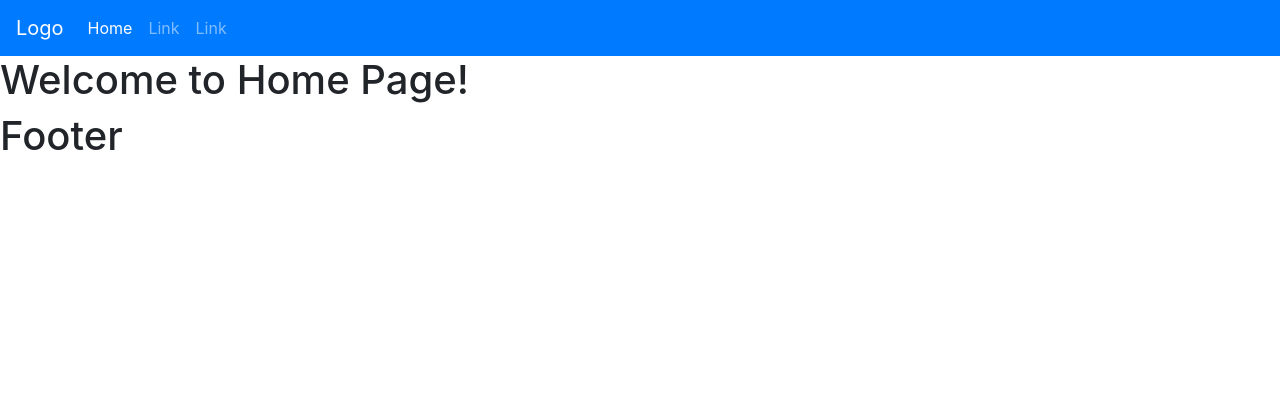
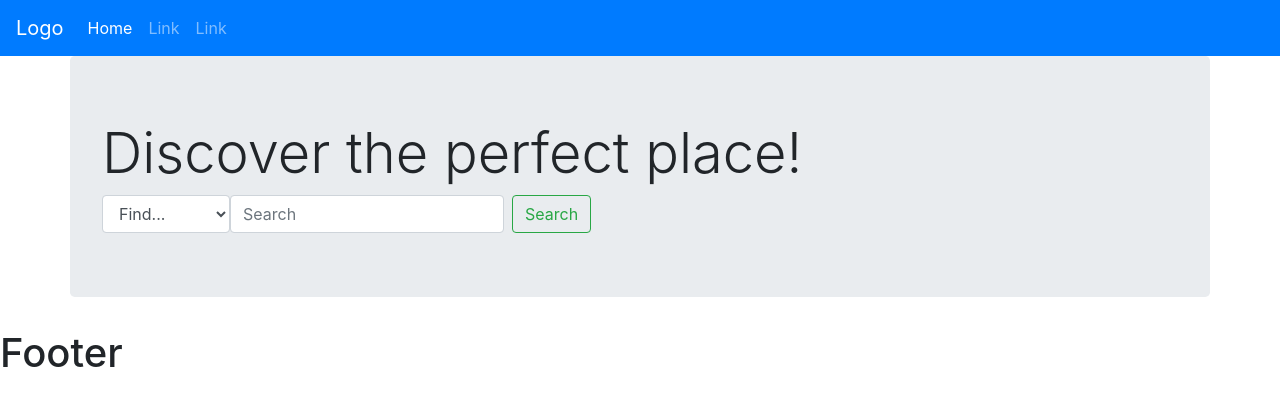
Before and after one commit to coatceatl/node_react_mongo_location, a React app: page / in a window 1280 px wide. Shown: the top 406 px of the page. Built offline with nearby package versions, Linux system fonts and the light colour scheme; no server answers; what react-google-maps would draw is missing.

Commit message:
changed component HomePage(added jumbotron and search)

```diff
--- a/src/components/HomePage.jsx
+++ b/src/components/HomePage.jsx
@@ -3,7 +3,23 @@ import React, { Component } from 'react';
 class HomePage extends Component {
   render() {
     return (
-      <h1>Welcome to Home Page!</h1>
+      <div className='jumbotron container'>
+        <h1 className='display-4'>Discover the perfect place!</h1>
+        <form className="form-inline my-2 my-lg-0">
+          <div className="form-group">
+            <label for="menuItem"></label>
+            <select className="form-control" id="menuItem">
+              <option>Find...</option>
+              <option>Top</option>
+              <option>Cofee</option>
+              <option>Breacfast</option>
+              <option>Restaurant</option>
+            </select>
+          </div>
+          <input className="form-control mr-sm-2" type="search" placeholder="Search" aria-label="Search" />
+          <button className="btn btn-outline-success my-2 my-sm-0" type="submit">Search</button>
+        </form>
+      </div>
     );
   }
 }
```
Also changed, not shown: 1 other file (tests, documents, lock files or other folders).
